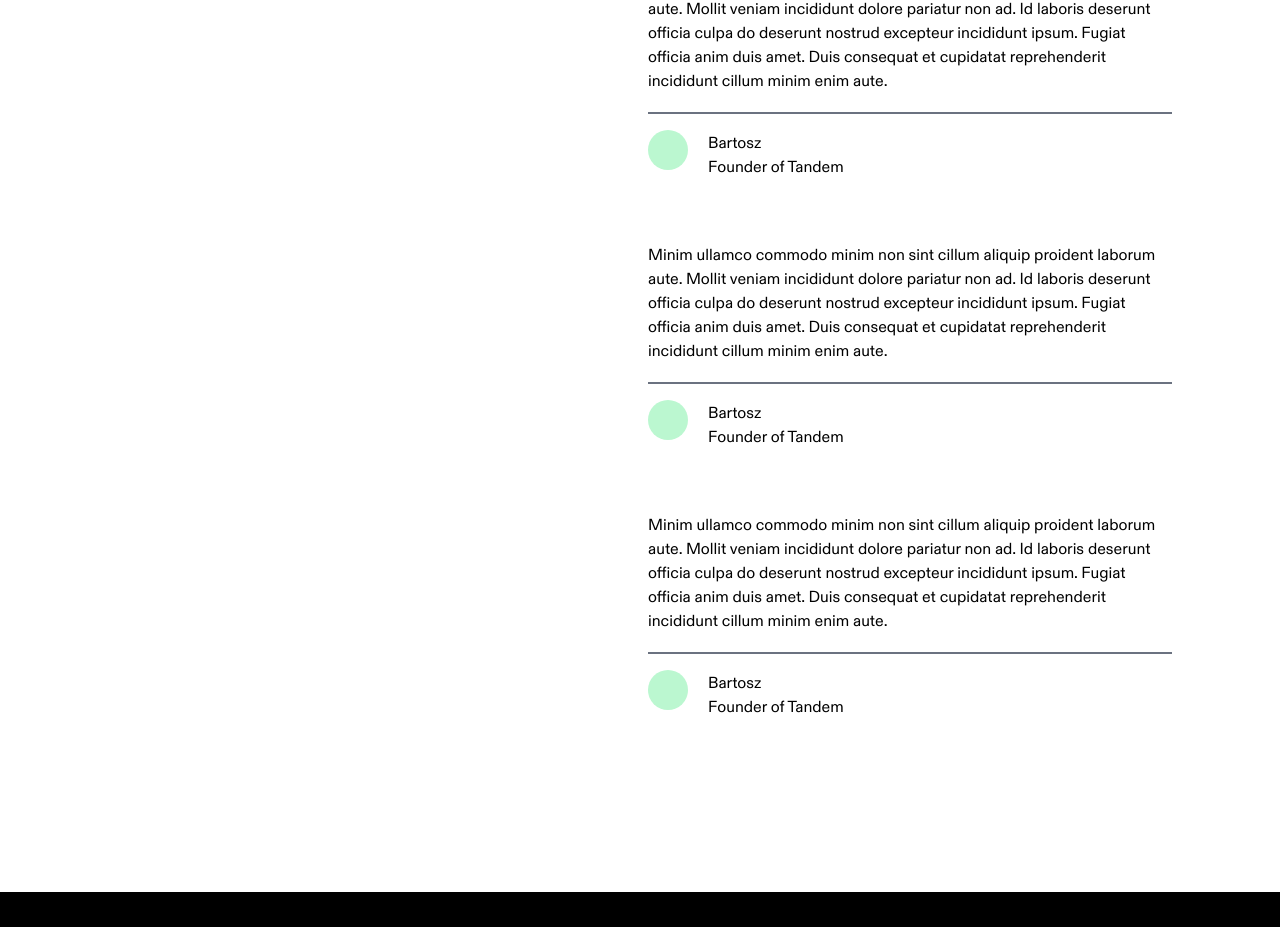
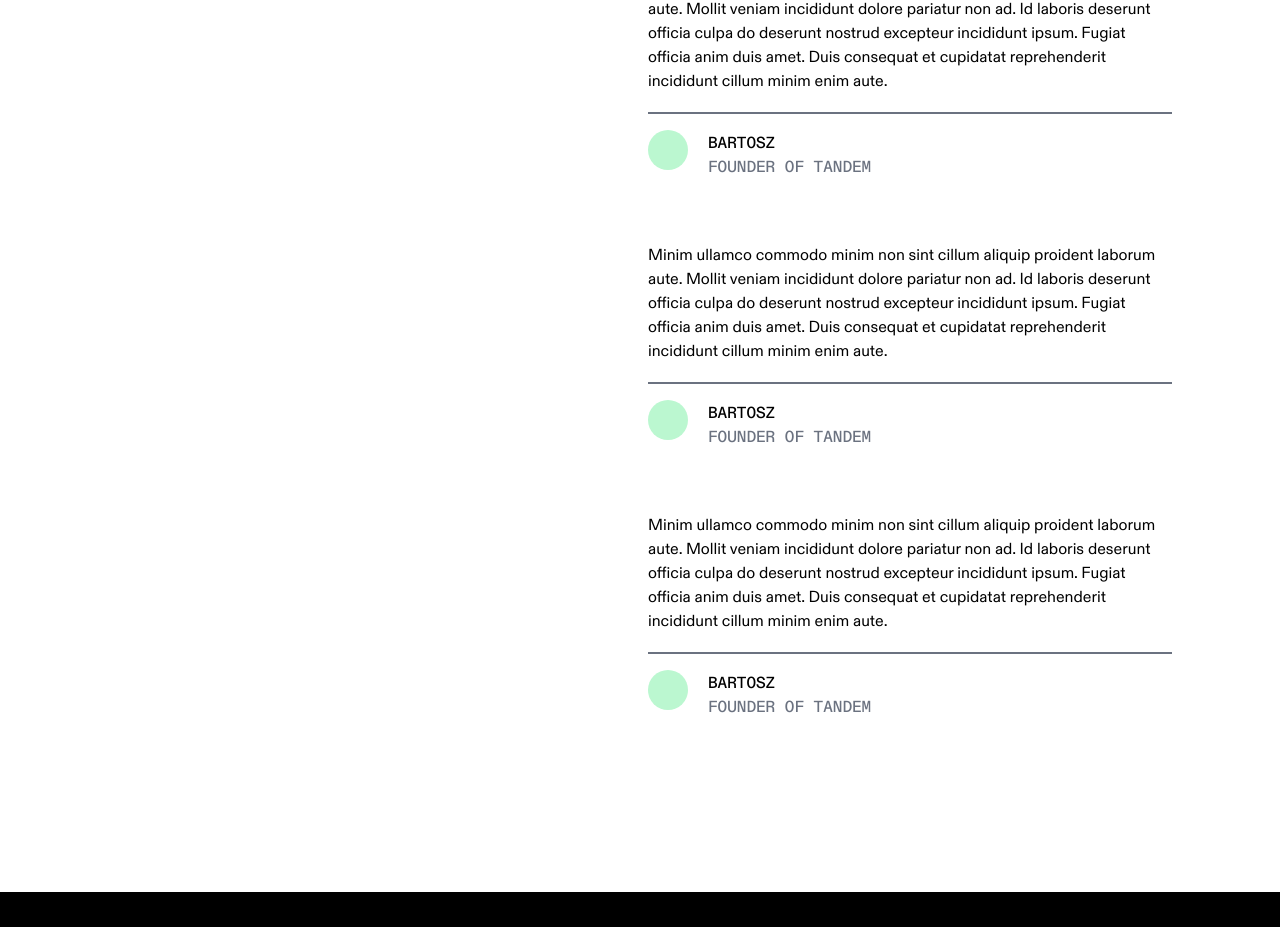
Before and after one commit to TandemCreativeDev/tandem, a Next.js app: page / in a window 1280 px wide. Shown: the part 3878-4805 px from the top of the page. Built offline with nearby package versions, Linux system fonts and the light colour scheme.

Commit message:
style: apply new fonts and general styling in Testimonial.tsx

```diff
--- a/src/components/Testimonial.tsx
+++ b/src/components/Testimonial.tsx
@@ -11,9 +11,9 @@ export default function Testimonial() {
         </p>
         <div className="flex mt-5 border-t-2 border-t-gray-500 pt-4">
           <div className="h-10 w-10 rounded-full bg-green-200 mr-5"></div>
-          <div className="flex flex-col">
+          <div className="flex flex-col font-tandem-mono-medium uppercase">
             <p>Bartosz</p>
-            <p>Founder of Tandem</p>
+            <p className="text-gray-500">Founder of Tandem</p>
           </div>
         </div>
       </div>
```
